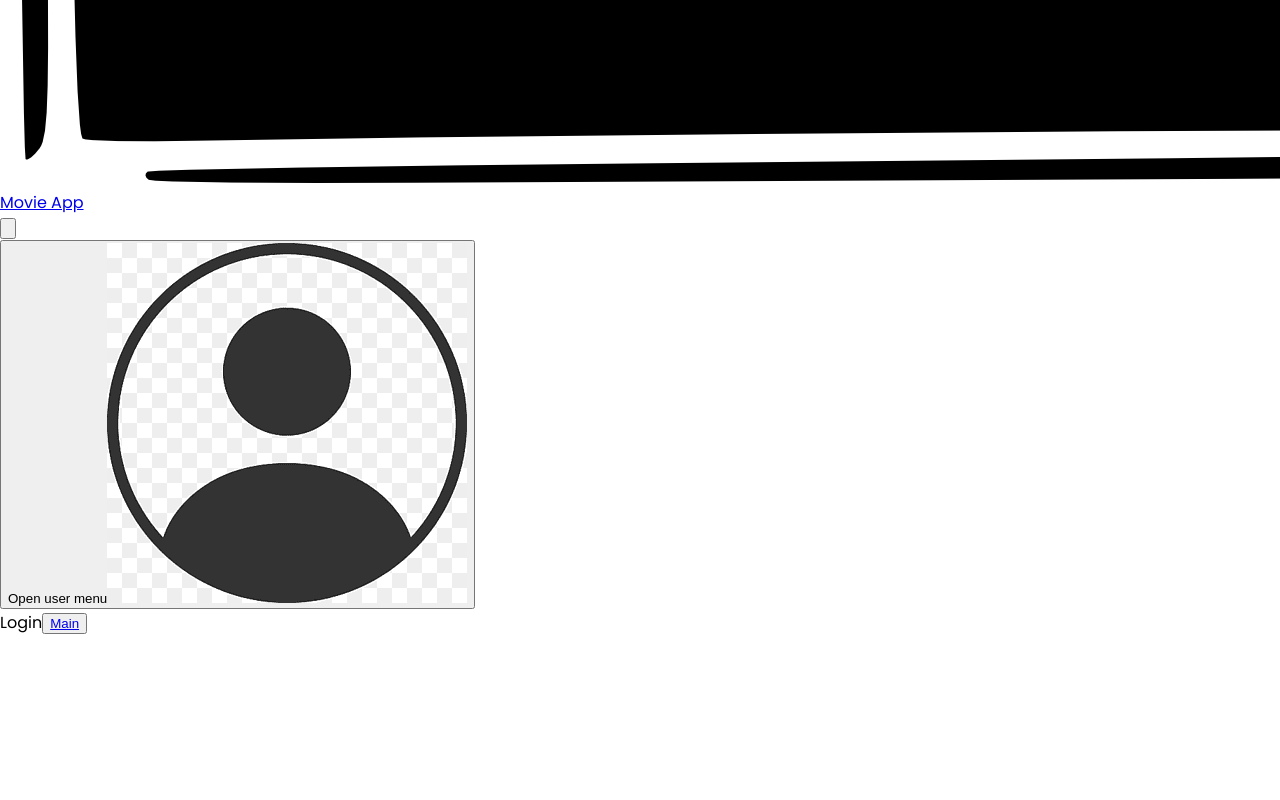
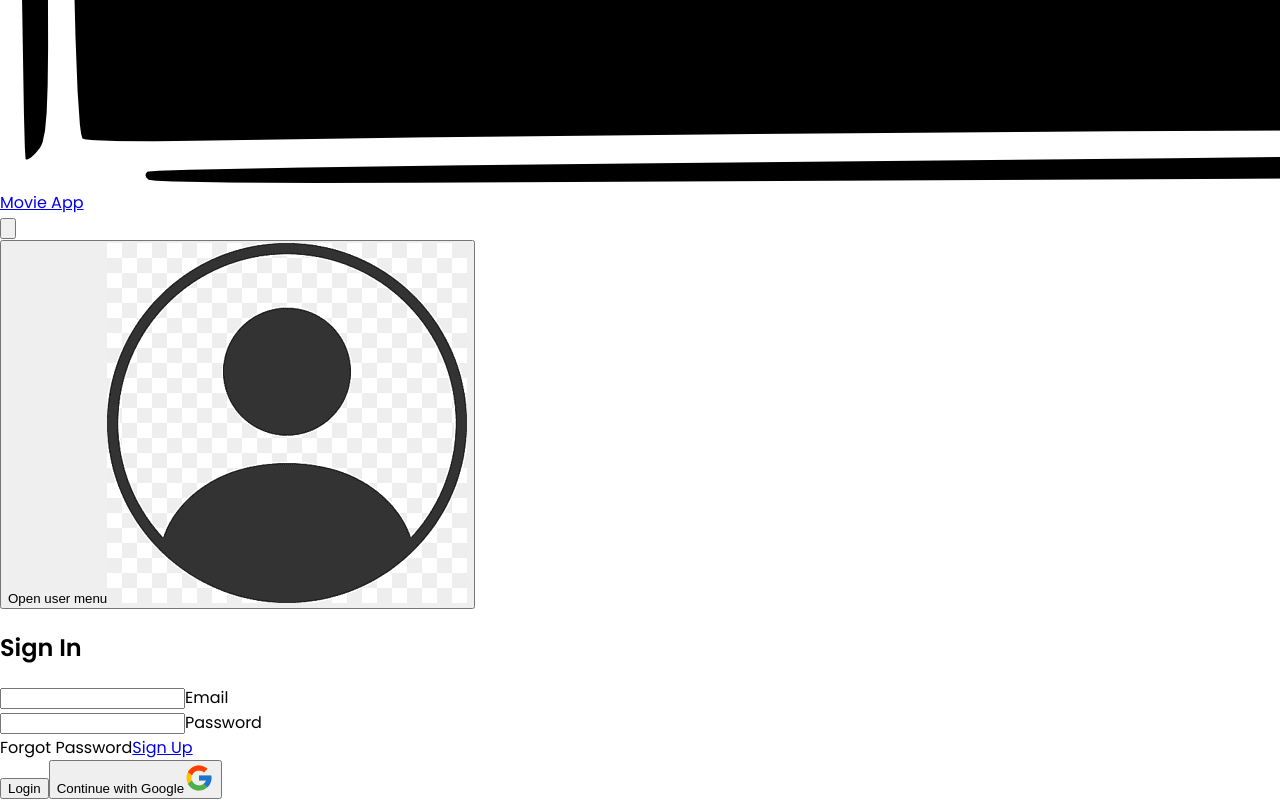
Before and after one commit to BecooOn/Movie-App, a React (Create React App) app: page /login in a window 1280 px wide. Shown: the part 1737-2537 px from the top of the page. Before the commit the page ends 2372 px from the top, so only its background shows below. Built offline with nearby package versions, Linux system fonts and the light colour scheme.

Commit message:
toastify,login,register

```diff
--- a/package.json
+++ b/package.json
@@ -11,7 +11,7 @@
     "react-dom": "^18.2.0",
     "react-router-dom": "^6.2.1",
     "react-scripts": "5.0.1",
-    "react-toastify": "^8.2.0"
+    "react-toastify": "^10.0.5"
   },
   "scripts": {
     "start": "react-scripts start",
--- a/src/App.js
+++ b/src/App.js
@@ -1,6 +1,7 @@
 import React from "react";
 import AppRouter from "./router/AppRouter";
 import AuthProvider from "./context/AuthProvider";
+import { ToastContainer } from "react-toastify";
 // import Register from "./pages/Register";
 
 const App = () => {
@@ -8,6 +9,7 @@
     <div className="dark:bg-gray-dark-main min-h-screen">
       <AuthProvider>
         <AppRouter />
+        <ToastContainer />
       </AuthProvider>
     </div>
   );
--- a/src/components/Navbar.jsx
+++ b/src/components/Navbar.jsx
@@ -13,7 +13,7 @@
 }
 
 const Navbar = () => {
-  const { currentUser } = useAuthContext();
+  const { currentUser, logOut } = useAuthContext();
   return (
     <>
       <Disclosure
@@ -92,6 +92,8 @@
                     <Menu.Item>
                       {({ active }) => (
                         <span
+                          role="button"
+                          onClick={() => logOut()}
                           className={classNames(
                             active ? "bg-gray-100" : "",
                             "block px-4 py-2 text-sm text-gray-700 cursor-pointer"
--- a/src/context/AuthProvider.jsx
+++ b/src/context/AuthProvider.jsx
@@ -1,8 +1,16 @@
 import React, { createContext, useContext, useState } from "react";
 import { auth } from "../auth/firebase";
-import { createUserWithEmailAndPassword } from "firebase/auth";
+import {
+  createUserWithEmailAndPassword,
+  signInWithEmailAndPassword,
+  signOut,
+} from "firebase/auth";
 import { useNavigate } from "react-router-dom";
-
+import {
+  toastErrorNotify,
+  toastSuccessNotify,
+  toastWarnNotify,
+} from "../helpers/ToastNotify";
 const AuthContext = createContext();
 
 export const useAuthContext = () => {
@@ -18,7 +26,7 @@
   const createUser = async (email, password) => {
     //? Şifre 6 karakterden az ise kullanıcıya uyarı
     if (password.length < 6) {
-      alert("Password should be at least 6 characters");
+      toastWarnNotify("Password should be at least 6 characters");
       return;
     }
     //?createUser metodunu çağırdığımız yerden email, password alınır, createUser'ı register sayfasında handleSubmit fonksiyonu içinde kullanacağız.
@@ -33,15 +41,49 @@
         password
       );
       navigate("/login"); //? Kullanıcı kayıt olduktan sonra login sayfasına yönlendirmek için
+      toastSuccessNotify("Registration successful");
+      // console.log(userCredential);
+    } catch (error) {
+      toastErrorNotify(error.message); //?firebase'den gelen error içerisindeki message bilgisini toastErrorNotify ile kullanıcıya uyarı olarak veriyoruz
+    }
+  };
+
+  //!email ve password ile girişi enable yapıyoruz
+  const signIn = async (email, password) => {
+    //?signIn metodunu çağırdığımız yerden email, password alınır, signIn'i login sayfasında handleSubmit fonksiyonu içinde kullanacağız.
+    try {
+      //!Mevcut kullanıcının giriş yapması için kullanılan firebase metodu
+      //? auth, url gibi; email ve password ise data gibi
+      const userCredential = await signInWithEmailAndPassword(
+        //!auth metodu firebase.js den import
+        auth,
+        email,
+        password
+      );
+      navigate("/"); //? Kullanıcı giriş yaptıktan sonra login sayfasına yönlendirmek için
+      toastSuccessNotify("Login successful");
       // console.log(userCredential);
     } catch (error) {
       console.log(error);
     }
   };
 
+const logOut = () =>{
+  signOut(auth).then(() => {
+    // Sign-out successful.
+    toastSuccessNotify("Logout Successful");
+  }).catch((error) => {
+    // An error happened.
+    toastErrorNotify("An error happened");
+  });
+}
+
+
   const values = {
     currentUser,
     createUser,
+    signIn,
+    logOut,
   };
   return <AuthContext.Provider value={values}>{children}</AuthContext.Provider>;
 };
--- /dev/null
+++ b/src/helpers/ToastNotify.js
@@ -0,0 +1,34 @@
+import { toast } from "react-toastify";
+
+export const toastWarnNotify = (msg) => {
+  toast.warn(msg, {
+    autoClose: 5000,
+    hideProgressBar: false,
+    closeOnClick: true,
+    pauseOnHover: true,
+    draggable: true,
+    progress: undefined,
+  });
+};
+
+export const toastSuccessNotify = (msg) => {
+  toast.success(msg, {
+    autoClose: 3000,
+    hideProgressBar: false,
+    closeOnClick: true,
+    pauseOnHover: true,
+    draggable: true,
+    progress: undefined,
+  });
+};
+
+export const toastErrorNotify = (msg) => {
+  toast.error(msg, {
+    autoClose: 5000,
+    hideProgressBar: false,
+    closeOnClick: true,
+    pauseOnHover: true,
+    draggable: true,
+    progress: undefined,
+  });
+};
--- a/src/pages/Login.jsx
+++ b/src/pages/Login.jsx
@@ -1,12 +1,84 @@
-import React from "react";
+import React, { useState } from "react";
+import GoogleIcon from "../assets/icons/GoogleIcon";
+import { useAuthContext } from "../context/AuthProvider";
 import { Link } from "react-router-dom";
 
 const Login = () => {
-  return <div>Login
-      <button className="border-2 border-blue-300 p-2 m-4 bg-slate-300">
-        <Link to="/">Main</Link>
-      </button>
-  </div>;
+  //* birleştirilmiş state
+  const [info, setInfo] = useState({
+    email: "",
+    password: "",
+  });
+
+  const { signIn, googleProvider, forgotPassword } = useAuthContext();
+
+  const handleChange = (e) => setInfo({ ...info, [e.target.name]: e.target.value });
+
+  const { email, password } = info;
+  const handlesubmit = (e) => {
+    e.preventDefault();
+    signIn(email, password);
+  };
+
+  return (
+    <div className="flex justify-center">
+      <div className="overflow-hidden flex-1 h-screen justify-center items-center dark:bg-gray-dark-main">
+        <div className={`form-container mt-[5vh] w-[380px] h-[500px] `}>
+          <form onSubmit={handlesubmit}>
+            <h2 className="text-red-main text-2xl font-[500] text-center tracking-[0.1em] mb-3">
+              Sign In
+            </h2>
+
+            <div className="relative z-0 w-full mb-6 group">
+              <input
+                name="email"
+                className="peer"
+                type="email"
+                placeholder=" "
+                required
+                onChange={handleChange}
+              />
+              <label htmlFor="floating_email">Email</label>
+            </div>
+            <div className="relative z-0 w-full mb-6 group">
+              <input
+                name="password"
+                className="peer"
+                type="password"
+                placeholder=" "
+                required
+                onChange={handleChange}
+              />
+              <label htmlFor="floating_password">Password</label>
+            </div>
+            <div className="flex justify-between">
+              <span
+                className="py-3 font-[0.75em] cursor-pointer decoration-none text-gray-500 hover:text-[#ff4b45]"
+              >
+                Forgot Password
+              </span>
+              <Link
+                className="py-3 font-[0.75em] cursor-pointer decoration-none text-gray-500 hover:text-[#ff4b45]"
+                to="/register"
+              >
+                Sign Up
+              </Link>
+            </div>
+            <button className="btn-danger" type="submit">
+              Login
+            </button>
+            <button
+              className="flex justify-between text-center items-center btn-danger"
+              type="button"
+            >
+              Continue with Google
+              <GoogleIcon color="currentColor" />
+            </button>
+          </form>
+        </div>
+      </div>
+    </div>
+  );
 };
 
 export default Login;
```
Also changed, not shown: 1 other file (tests, documents, lock files or other folders).
